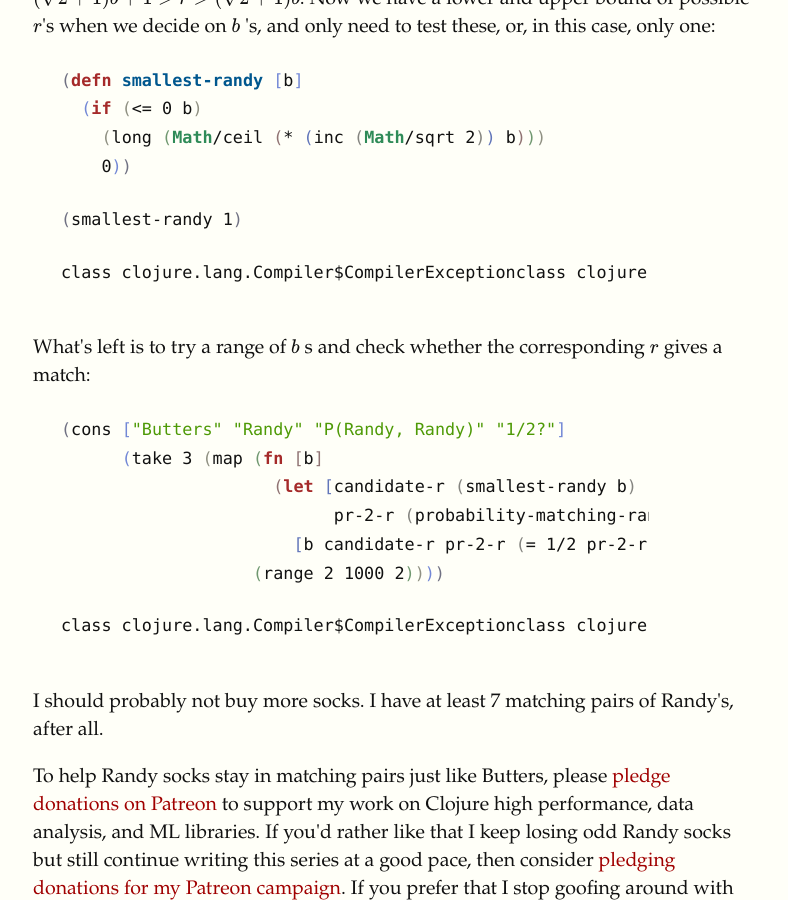
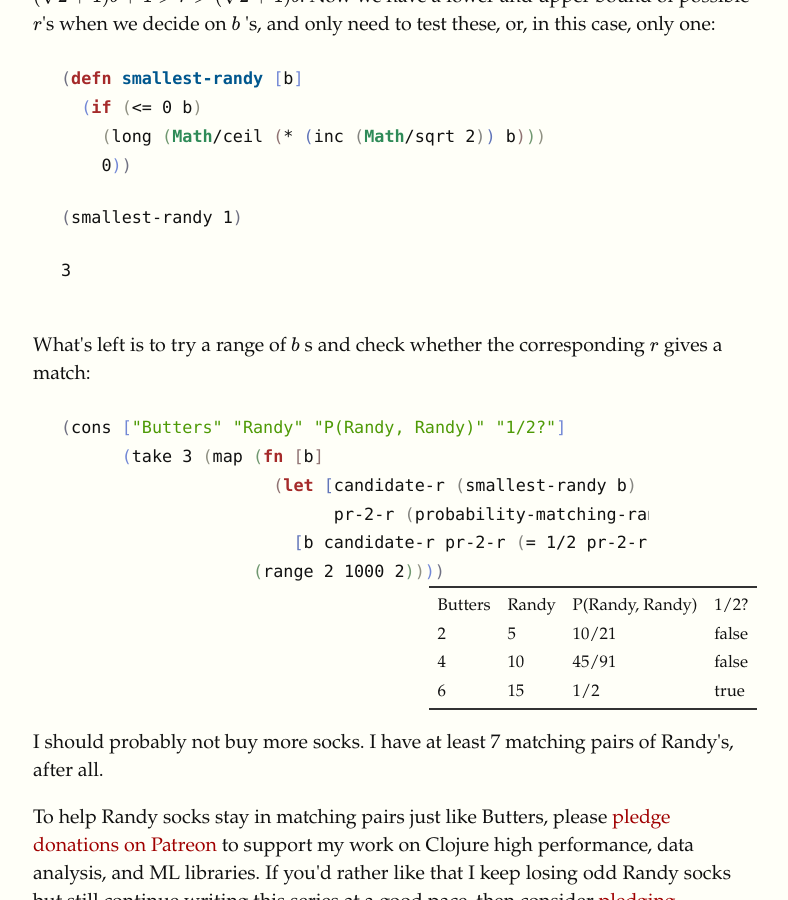
Before and after one commit to blueberry/blueberry.github.io, a Jekyll site: the page built from _posts/2018-10-31-Easy-Probability-Clojure-1-The-South-Park-Socks-Drawer.html, in a window 1280 px wide and 900 px high, scrolled down 4188 px. Shown: the whole window, without its empty margins (95-883 px from the left). Built offline with Jekyll 4.4.1, drawn with Linux system fonts in a browser that asks for light colours; formulas are drawn with MathJax 3; comment, search, counter and statistics services are not loaded; some of the changed text lies outside the part shown.

Commit message:
Fixed org-mode evaluation.

```diff
--- a/_posts/2018-10-31-Easy-Probability-Clojure-1-The-South-Park-Socks-Drawer.html
+++ b/_posts/2018-10-31-Easy-Probability-Clojure-1-The-South-Park-Socks-Drawer.html
@@ -127,7 +127,7 @@ that leads to probability \(\frac{1}{2}\).
 </div>
 
 <pre class="example">
-class clojure.lang.Compiler$CompilerExceptionclass clojure.lang.Compiler$CompilerExceptionCompilerException java.lang.RuntimeException: Unable to resolve symbol: probability-matching-randy in this context, compiling:(/tmp/form-init2034739014375299246.clj:1:1)
+10/21
 
 </pre>
 </div>
@@ -153,10 +153,31 @@ the combination.
 </pre>
 </div>
 
-<pre class="example">
-class clojure.lang.Compiler$CompilerExceptionclass clojure.lang.Compiler$CompilerExceptionCompilerException java.lang.RuntimeException: Unable to resolve symbol: probability-matching-randy in this context, compiling:(/tmp/form-init2034739014375299246.clj:3:15)
+<table border="2" cellspacing="0" cellpadding="6" rules="groups" frame="hsides">
 
-</pre>
+
+<colgroup>
+<col  class="org-right" />
+
+<col  class="org-right" />
+</colgroup>
+<tbody>
+<tr>
+<td class="org-right">3</td>
+<td class="org-right">1</td>
+</tr>
+
+<tr>
+<td class="org-right">15</td>
+<td class="org-right">6</td>
+</tr>
+
+<tr>
+<td class="org-right">85</td>
+<td class="org-right">35</td>
+</tr>
+</tbody>
+</table>
 
 <p>
 Apparently, I either have 3 Randy and 1 Butters socks (and an unmatched pair lost somewhere on travel),
@@ -186,10 +207,26 @@ and the sequences are wasteful, but we'll use some imagination here to pretend t
 </pre>
 </div>
 
-<pre class="example">
-class clojure.lang.Compiler$CompilerExceptionclass clojure.lang.Compiler$CompilerExceptionCompilerException java.lang.RuntimeException: Unable to resolve symbol: probability-matching-randy in this context, compiling:(/tmp/form-init2034739014375299246.clj:6:35)
+<table border="2" cellspacing="0" cellpadding="6" rules="groups" frame="hsides">
 
-</pre>
+
+<colgroup>
+<col  class="org-right" />
+
+<col  class="org-right" />
+</colgroup>
+<tbody>
+<tr>
+<td class="org-right">Randy</td>
+<td class="org-right">Butters</td>
+</tr>
+
+<tr>
+<td class="org-right">15</td>
+<td class="org-right">6</td>
+</tr>
+</tbody>
+</table>
 
 <p>
 21 socks. Cool.
@@ -243,7 +280,7 @@ bound of possible \(r\)'s when we decide on \(b\) 's, and only need to test thes
 </div>
 
 <pre class="example">
-class clojure.lang.Compiler$CompilerExceptionclass clojure.lang.Compiler$CompilerExceptionCompilerException java.lang.RuntimeException: Unable to resolve symbol: smallest-randy in this context, compiling:(/tmp/form-init2034739014375299246.clj:1:1)
+3
 
 </pre>
 
@@ -261,10 +298,48 @@ What's left is to try a range of \(b\) s and check whether the corresponding \(r
 </pre>
 </div>
 
-<pre class="example">
-class clojure.lang.Compiler$CompilerExceptionclass clojure.lang.Compiler$CompilerExceptionCompilerException java.lang.RuntimeException: Unable to resolve symbol: smallest-randy in this context, compiling:(/tmp/form-init2034739014375299246.clj:3:40)
+<table border="2" cellspacing="0" cellpadding="6" rules="groups" frame="hsides">
 
-</pre>
+
+<colgroup>
+<col  class="org-right" />
+
+<col  class="org-right" />
+
+<col  class="org-left" />
+
+<col  class="org-left" />
+</colgroup>
+<tbody>
+<tr>
+<td class="org-right">Butters</td>
+<td class="org-right">Randy</td>
+<td class="org-left">P(Randy, Randy)</td>
+<td class="org-left">1/2?</td>
+</tr>
+
+<tr>
+<td class="org-right">2</td>
+<td class="org-right">5</td>
+<td class="org-left">10/21</td>
+<td class="org-left">false</td>
+</tr>
+
+<tr>
+<td class="org-right">4</td>
+<td class="org-right">10</td>
+<td class="org-left">45/91</td>
+<td class="org-left">false</td>
+</tr>
+
+<tr>
+<td class="org-right">6</td>
+<td class="org-right">15</td>
+<td class="org-left">1/2</td>
+<td class="org-left">true</td>
+</tr>
+</tbody>
+</table>
 
 <p>
 I should probably not buy more socks. I have at least 7 matching pairs of Randy's, after all.
```
